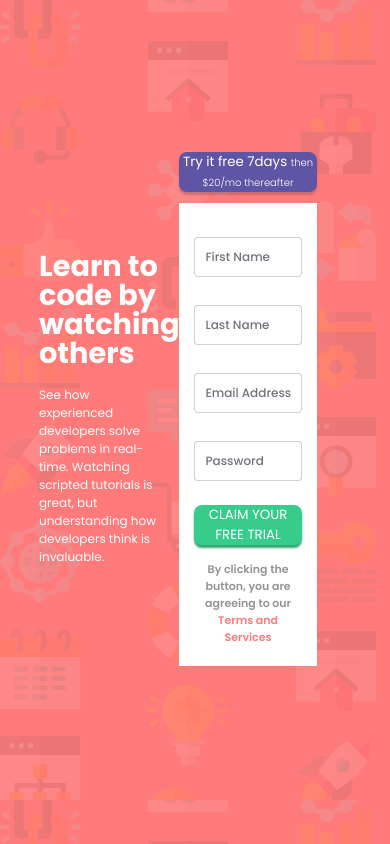
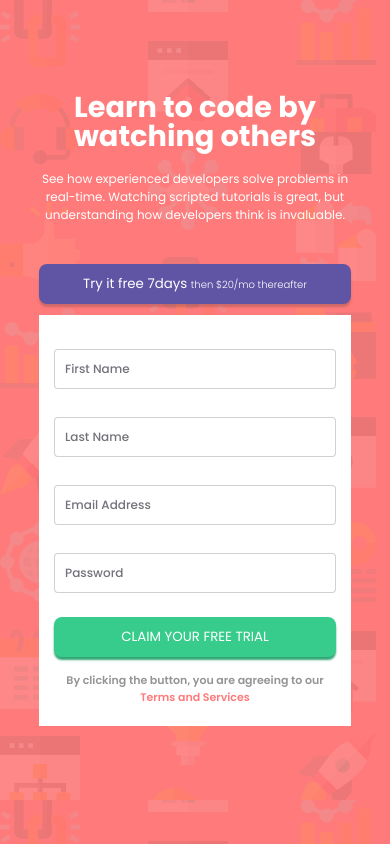
Before and after one commit to rambey-coder/signup-form, a plain HTML site: page files/index.html in a window 390 px wide. Drawn offline with Linux system fonts and the light colour scheme.

Commit message:
responsiveness done

```diff
--- a/files/style.css
+++ b/files/style.css
@@ -196,3 +196,25 @@ div > div > p > a {
     font-weight: 600;
     text-decoration: none;
 }
+
+@media screen and (max-width:800px) {
+    .container {
+        flex-direction: column;
+    }
+
+    .card1 {
+        width: 100%;
+        margin: auto;
+        margin-bottom: 40px;
+        text-align: center;
+    }
+
+    .card2 {
+        width: 100%;
+        margin: auto;
+    }
+
+    .form-container, .top-btn {
+        width: 100%;
+    }
+}
```
